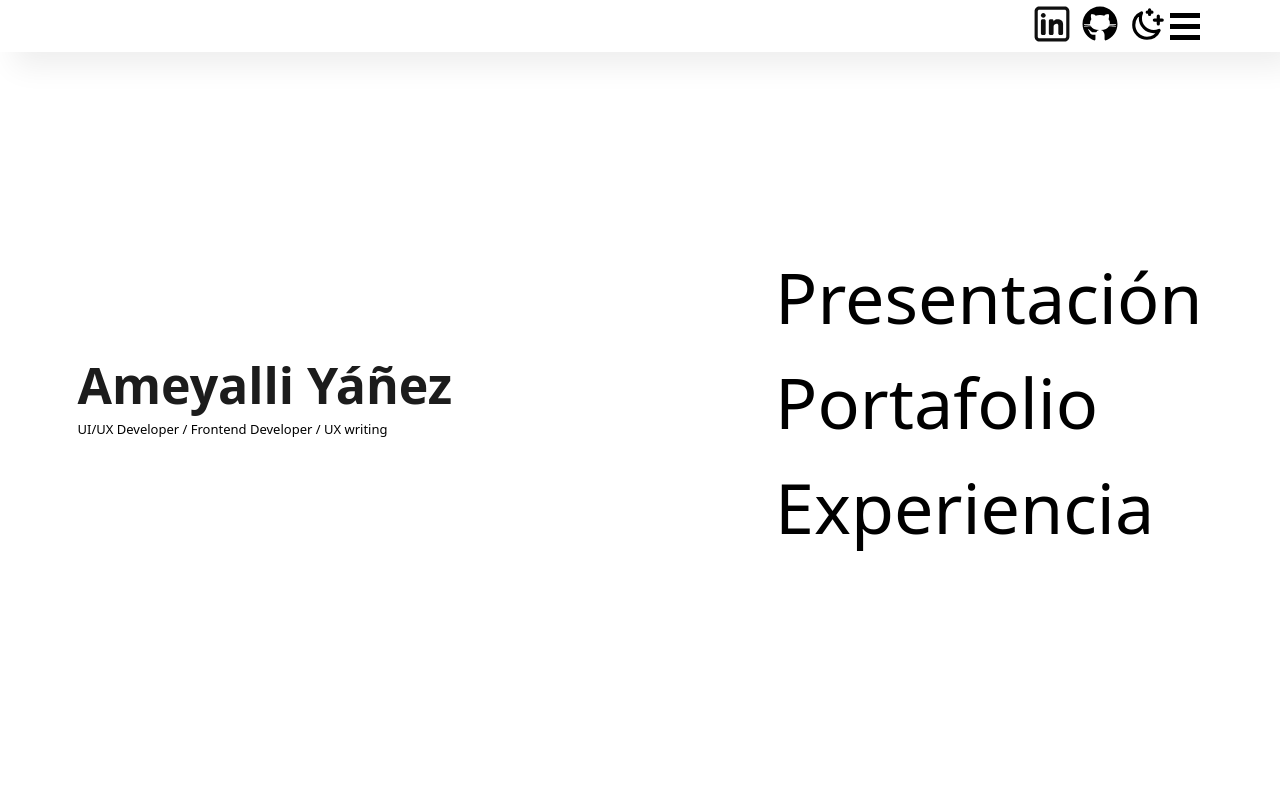
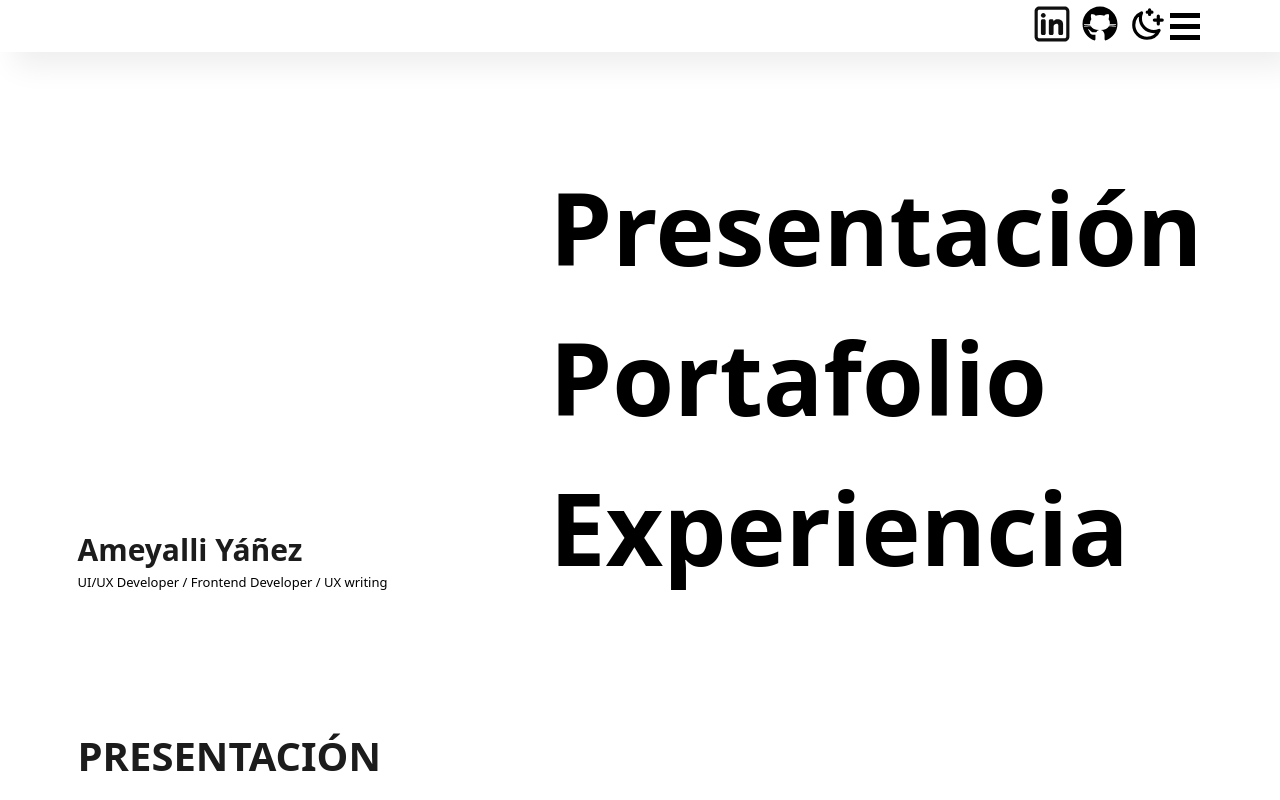
Before and after one commit to RavenAoiffe/AmeyalliYanezPortfolio, a React (Vite) app: page / in a window 1280 px wide. Shown: the top 800 px of the page. Built offline with nearby package versions, Linux system fonts and the light colour scheme.

Commit message:
fix: font weight in header

```diff
--- a/src/scss/layout/_experiencia.scss
+++ b/src/scss/layout/_experiencia.scss
@@ -1,5 +1,6 @@
 #experiencia, #presentacion, #portafolio{
     padding: 50px 0;
+    min-height: 650px;
 }
 .experiencia{
     font-size: 1.6rem;
--- a/src/scss/layout/_principal.scss
+++ b/src/scss/layout/_principal.scss
@@ -1,7 +1,8 @@
 .principal{
     position:relative;
-    min-height: 700px;
+    min-height: 550px;
     justify-content: space-between;
+    align-items: flex-end;
     @include tablet{
         min-height:auto;
     }
@@ -9,9 +10,9 @@
         z-index: 12;
         width: 100%;
         color: $darkGray;
-        font-weight: 900;
-        font-size: 5rem;
-        text-align: center;
+        font-weight: 600;
+        font-size: 3rem;
+        text-align: left;
         @include tablet{
             font-size: 2rem;
             padding: 4rem;
@@ -30,9 +31,10 @@
             margin:0;
             padding: 0;
             li{
-                font-size: 7rem;
+                font-size: 10rem;
                 a{
                     text-decoration: none;
+                    font-weight: 800;
                     color:$negro;
                     &:hover{
                         font-style: italic;
```
Also changed, not shown: public/app.css.
